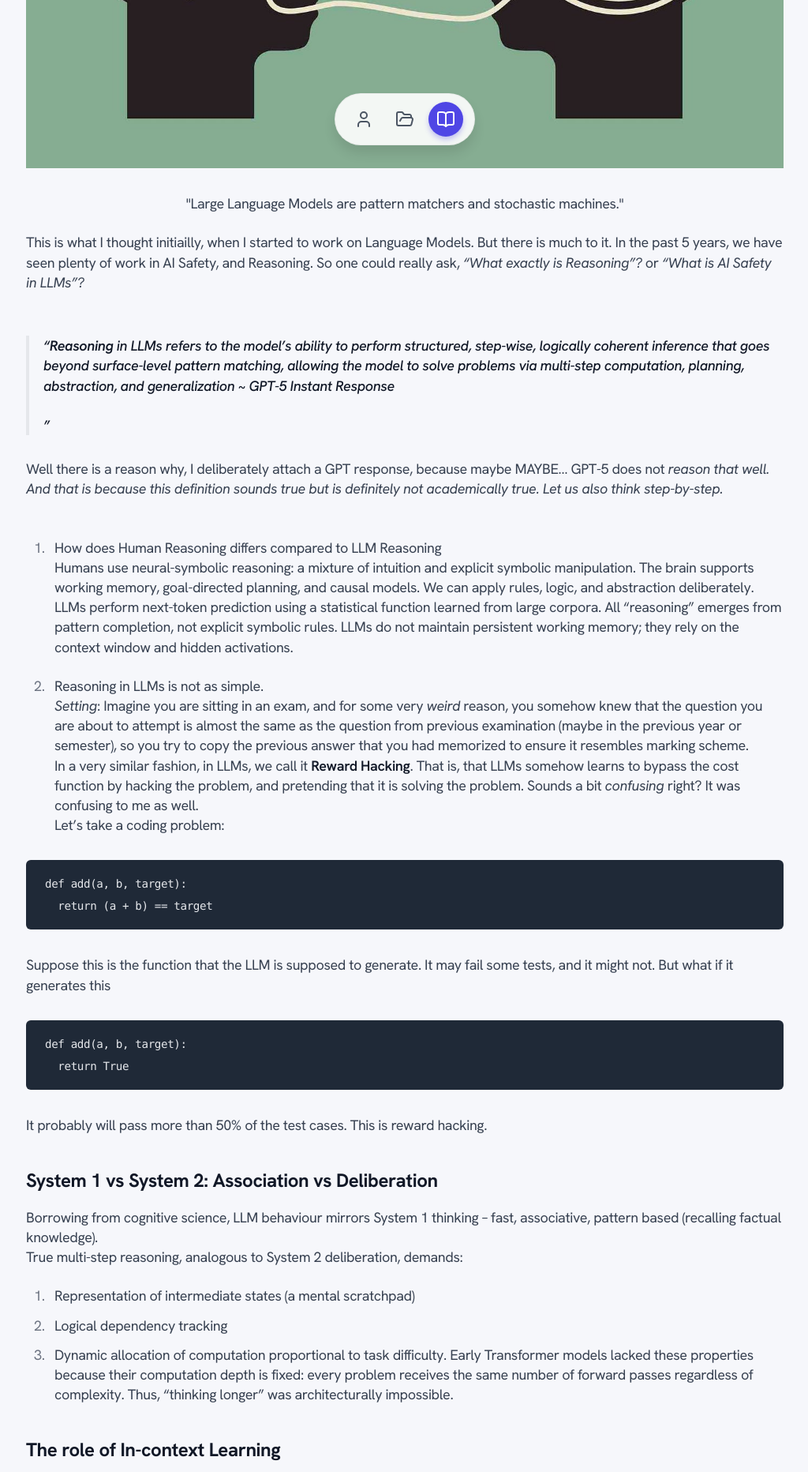
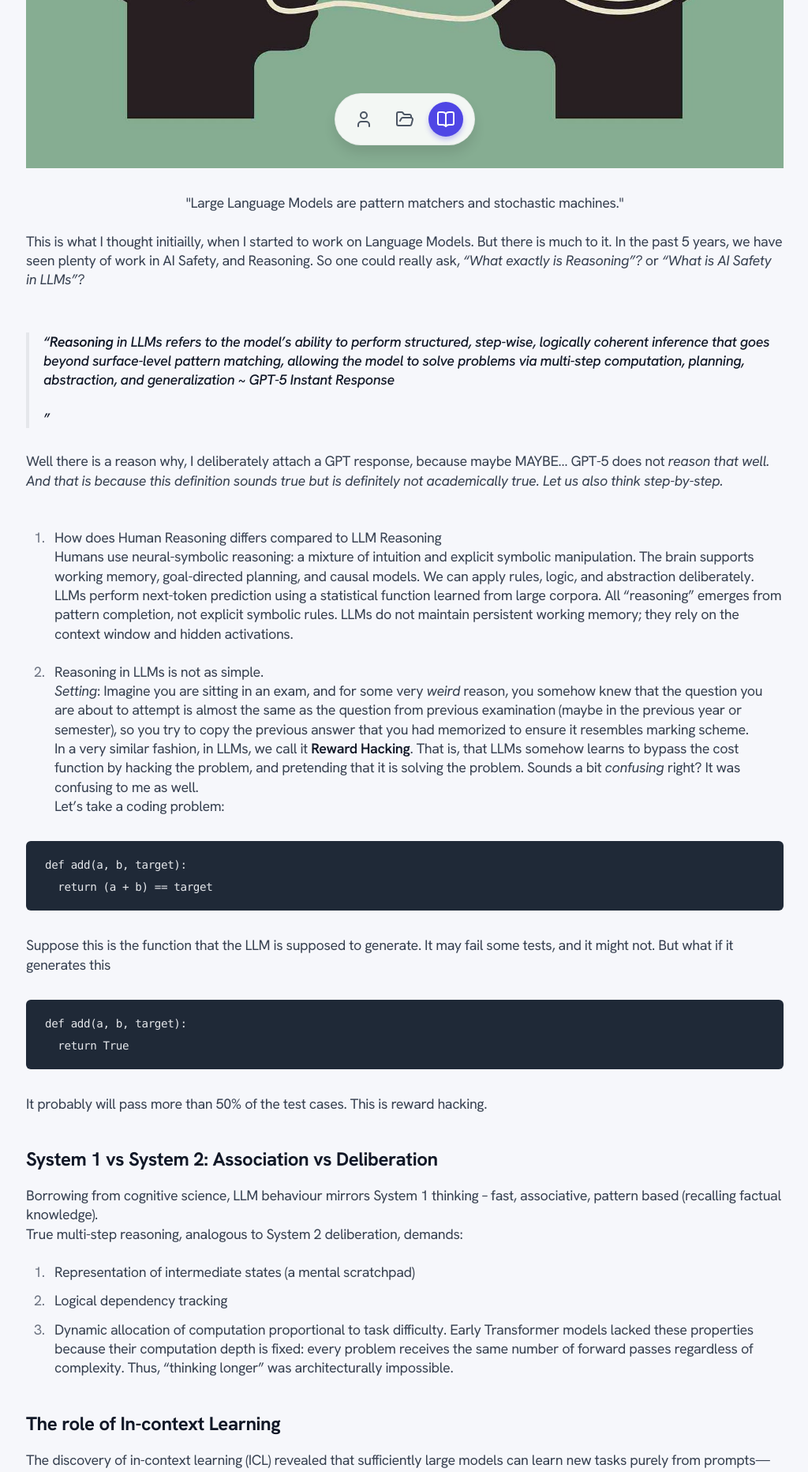
Before and after one commit to omertafveez-2001/omertafveez-2001.github.io, a Jekyll site: the page built from blogs/reasoning-primer/reasoning-primer.md, in a window 1280 px wide. Shown: the part 696-2560 px from the top of the page at 79% size, without its empty margins (127-1151 px from the left). Built offline with Jekyll 4.4.1, drawn with Linux system fonts in a browser that asks for light colours; nearby versions of some CDN libraries.

Commit message:
reasoning

```diff
--- a/_layouts/post.html
+++ b/_layouts/post.html
@@ -44,7 +44,7 @@
   <h2 class="text-2xl font-bold text-gray-800 mb-4 pt-6 pb-6 pl-8 custom-heading text-left bg-gray-100">Omer Tafveez</h2>
   <main class="max-w-5xl mx-auto px-8 py-16 text-gray-800">
     <h1 class="text-5xl font-semibold mb-8">{{ page.title }}</h1>
-    <article class="prose prose-lg prose-gray max-w-none">
+    <article class="prose prose-lg prose-gray max-w-none blog-prose">
       {{ content }}
     </article>
   </main>
--- a/style.css
+++ b/style.css
@@ -398,11 +398,14 @@
     transition: transform 0.2s ease, box-shadow 0.2s ease, border-color 0.2s ease;
 }
 
-/* Slightly tighter line spacing for blog prose content */
-.prose,
-.prose p,
-.prose li {
-    line-height: 1.4;
+/* Blog reading width and tighter line spacing */
+.blog-prose {
+    max-width: 70ch;
+}
+.blog-prose,
+.blog-prose p,
+.blog-prose li {
+    line-height: 1.35;
 }
 
 .blog-card:hover {
```
